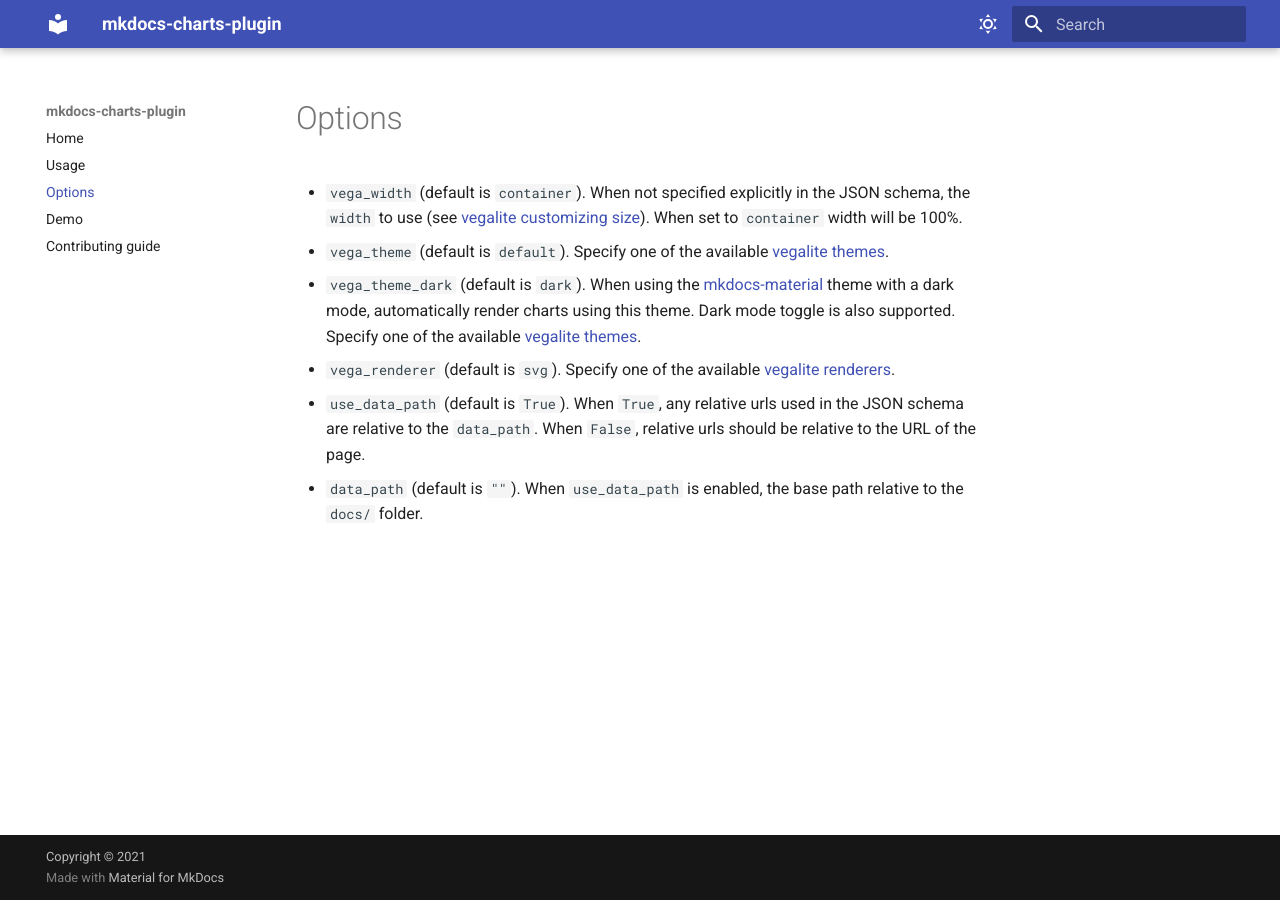
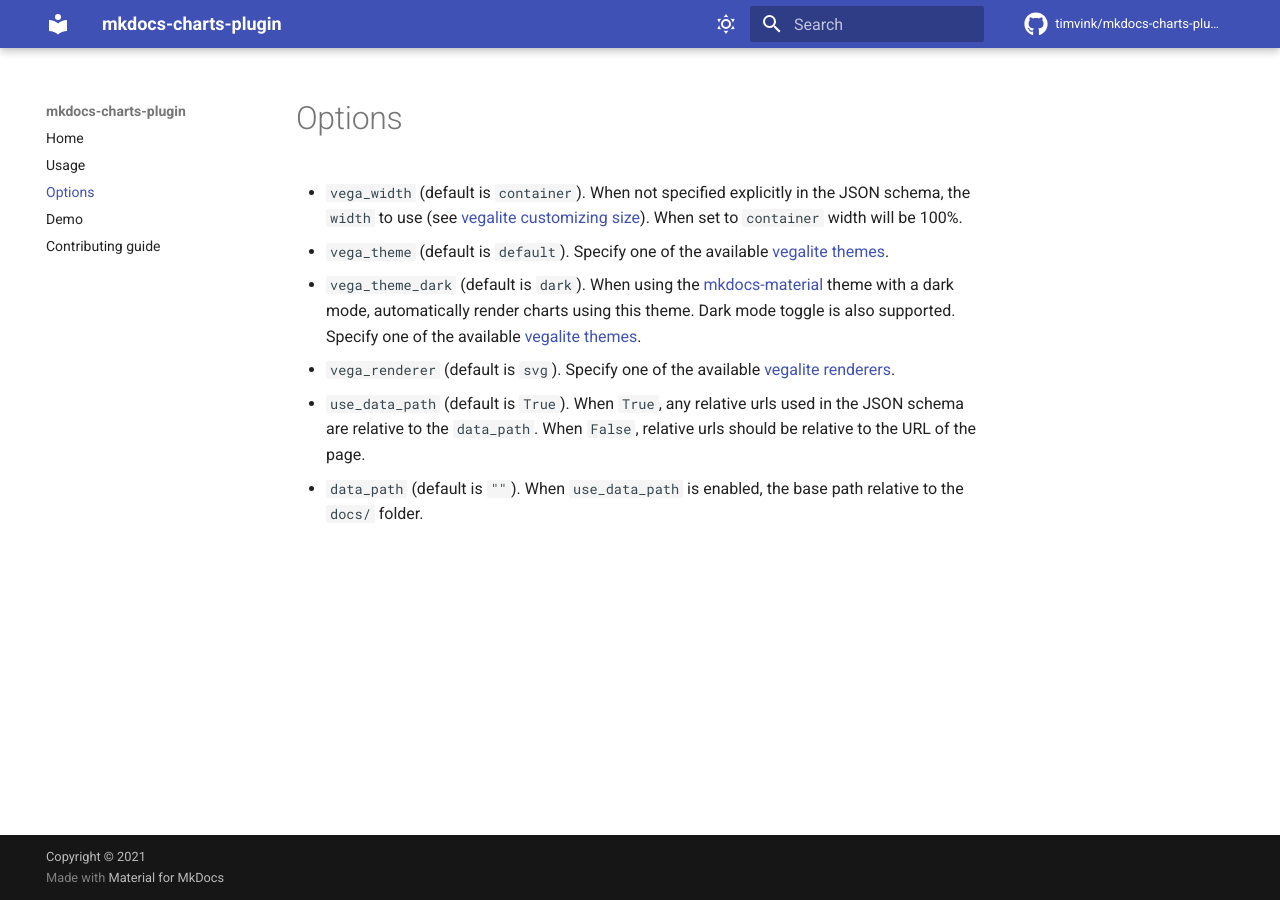
Before and after one commit to timvink/mkdocs-charts-plugin, an MkDocs documentation site: the page built from docs/options.md, in a window 1280 px wide. Built offline with MkDocs 1.6.1 and Material for MkDocs 9.7.7, drawn with Linux system fonts in a browser that asks for light colours; a script that is not in the unit is left out; comment, search, counter and statistics services are not loaded.

Commit message:
Add git repo to docs site

```diff
--- a/mkdocs.yml
+++ b/mkdocs.yml
@@ -1,6 +1,9 @@
 site_name: mkdocs-charts-plugin
 site_description: "Mkdocs plugin to include charts in your site."
+site_url: 'https://timvink.github.io/mkdocs-charts-plugin/'
 edit_uri: ''
+repo_url: 'https://github.com/timvink/mkdocs-charts-plugin'
+repo_name: 'timvink/mkdocs-charts-plugin'
 copyright: 'Copyright &copy; 2021'
 use_directory_urls: True
 
```
